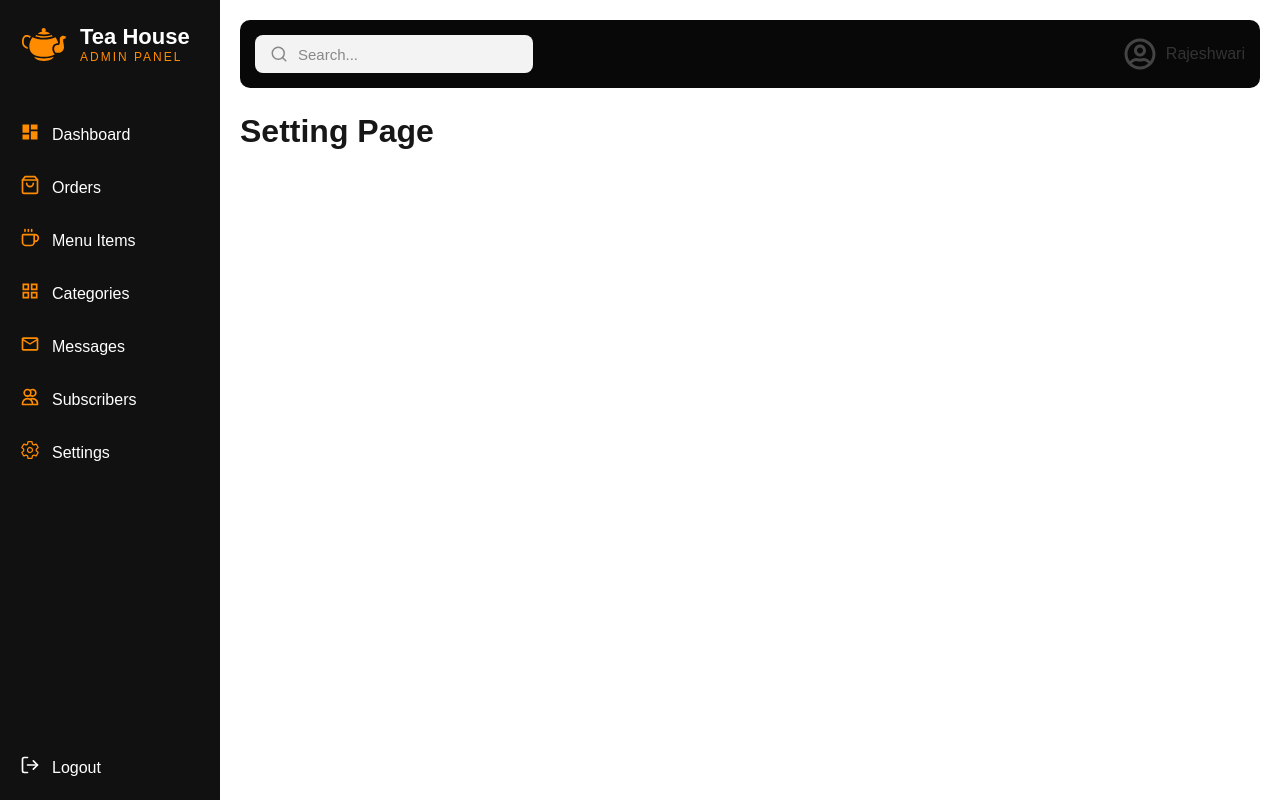
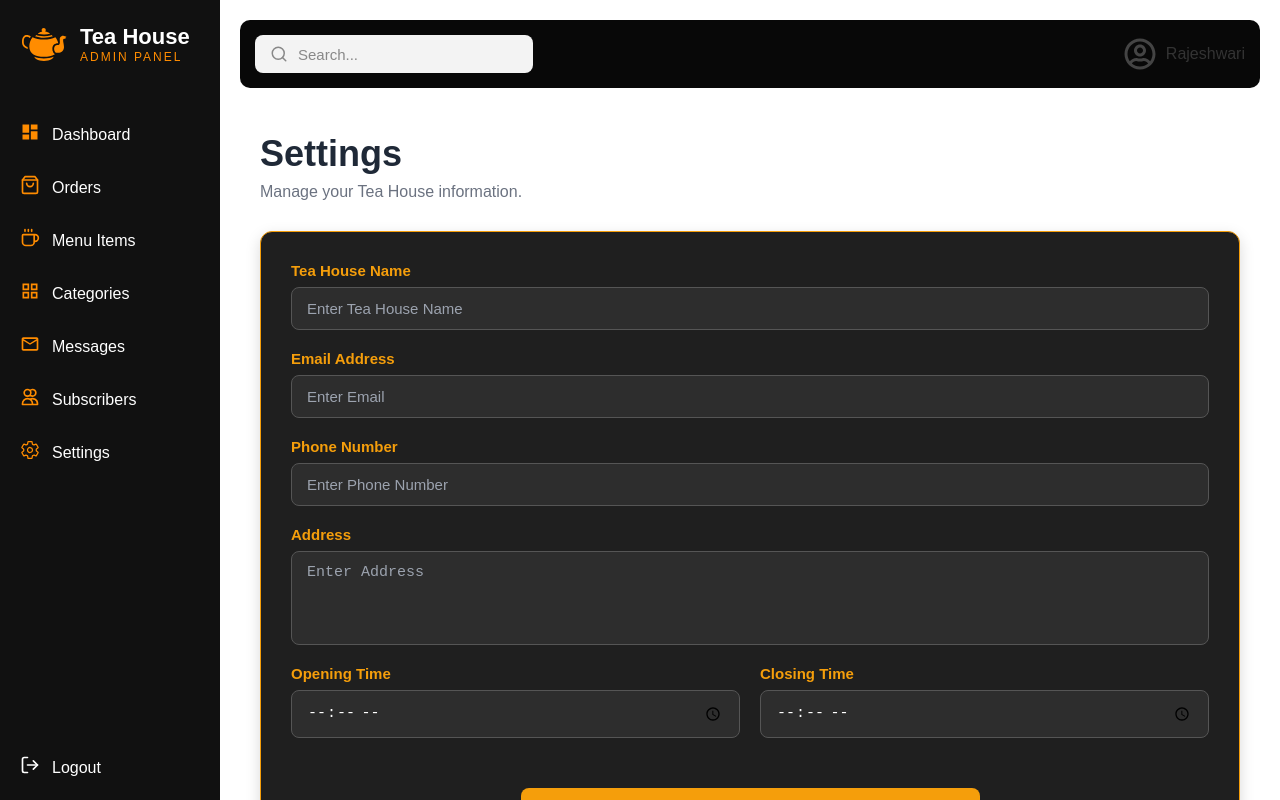
Before and after one commit to rajeshwari-frontend/Tea_House_Project, a Next.js app: page /dashboard/settings in a window 1280 px wide. Built offline with nearby package versions, Linux system fonts and the light colour scheme.

Commit message:
created setting page

```diff
--- a/app/dashboard/settings/page.jsx
+++ b/app/dashboard/settings/page.jsx
@@ -1,3 +1,5 @@
-export default function MenuItems() {
-  return <h1>Setting Page</h1>;
+import Settings from "@/components/Settings";
+
+export default function MenuItemsPage() {
+  return <Settings/>;
 }
--- a/components/Settings/index.css
+++ b/components/Settings/index.css
@@ -0,0 +1,118 @@
+.settings-page {
+  padding: 20px;
+}
+
+.settings-header {
+  margin-bottom: 30px;
+}
+
+.settings-header h1 {
+  font-size: 36px;
+  color: #1f2937;
+  margin-bottom: 8px;
+}
+
+.settings-header p {
+  color: #6b7280;
+  font-size: 16px;
+}
+
+.settings-form {
+  background: #1f1f1f;
+  border: 1px solid #f59e0b;
+  border-radius: 12px;
+  padding: 30px;
+  box-shadow: 0 5px 15px rgba(0, 0, 0, 0.15);
+}
+
+.form-group {
+  display: flex;
+  flex-direction: column;
+  margin-bottom: 20px;
+}
+
+.form-group label {
+  color: #f59e0b;
+  font-size: 15px;
+  font-weight: 600;
+  margin-bottom: 8px;
+}
+
+.form-group input,
+.form-group textarea {
+  width: 100%;
+  padding: 12px 15px;
+  background: #2d2d2d;
+  color: #ffffff;
+  border: 1px solid #555;
+  border-radius: 8px;
+  font-size: 15px;
+  outline: none;
+  transition: 0.3s;
+  resize: none;
+}
+
+.form-group input:focus,
+.form-group textarea:focus {
+  border-color: #f59e0b;
+  box-shadow: 0 0 8px rgba(245, 158, 11, 0.3);
+}
+
+.form-group input::placeholder,
+.form-group textarea::placeholder {
+  color: #9ca3af;
+}
+
+.time-container {
+  display: flex;
+  gap: 20px;
+}
+
+.time-container .form-group {
+  flex: 1;
+}
+.button-container {
+  display: flex;
+  justify-content: center;
+  margin-top: 30px;
+}
+.save-btn {
+  width: 50%;
+  padding: 14px;
+  background: #f59e0b;
+  color: #1f1f1f;
+  border: none;
+  border-radius: 8px;
+  font-size: 17px;
+  font-weight: 600;
+  cursor: pointer;
+  transition: 0.3s;
+  align-content: center;
+}
+
+.save-btn:hover {
+  background: #d97706;
+}
+
+@media (max-width: 768px) {
+  .settings-page {
+    padding: 15px;
+  }
+
+  .settings-header h1 {
+    font-size: 30px;
+  }
+
+  .settings-form {
+    padding: 20px;
+  }
+
+  .time-container {
+    flex-direction: column;
+    gap: 0;
+  }
+
+  .save-btn {
+    font-size: 16px;
+  }
+}
--- a/components/Settings/index.jsx
+++ b/components/Settings/index.jsx
@@ -0,0 +1,127 @@
+"use client";
+
+import { useState } from "react";
+import "./index.css";
+
+const Settings = () => {
+  const [formData, setFormData] = useState({
+    teaHouseName: "",
+    email: "",
+    phone: "",
+    address: "",
+    openingTime: "",
+    closingTime: "",
+  });
+
+  const handleChange = (e) => {
+    const { name, value } = e.target;
+
+    setFormData((prevData) => ({
+      ...prevData,
+      [name]: value,
+    }));
+  };
+
+  const handleSubmit = (e) => {
+    e.preventDefault();
+
+    console.log(formData);
+
+    alert("Settings Saved Successfully!");
+  };
+
+  return (
+    <div className="settings-page">
+
+      <div className="settings-header">
+        <h1>Settings</h1>
+        <p>Manage your Tea House information.</p>
+      </div>
+
+      <form className="settings-form" onSubmit={handleSubmit}>
+
+        <div className="form-group">
+          <label>Tea House Name</label>
+
+          <input
+            type="text"
+            name="teaHouseName"
+            placeholder="Enter Tea House Name"
+            value={formData.teaHouseName}
+            onChange={handleChange}
+          />
+        </div>
+
+        <div className="form-group">
+          <label>Email Address</label>
+
+          <input
+            type="email"
+            name="email"
+            placeholder="Enter Email"
+            value={formData.email}
+            onChange={handleChange}
+          />
+        </div>
+
+        <div className="form-group">
+          <label>Phone Number</label>
+
+          <input
+            type="text"
+            name="phone"
+            placeholder="Enter Phone Number"
+            value={formData.phone}
+            onChange={handleChange}
+          />
+        </div>
+
+        <div className="form-group">
+          <label>Address</label>
+
+          <textarea
+            name="address"
+            rows="4"
+            placeholder="Enter Address"
+            value={formData.address}
+            onChange={handleChange}
+          />
+        </div>
+
+        <div className="time-container">
+
+          <div className="form-group">
+            <label>Opening Time</label>
+
+            <input
+              type="time"
+              name="openingTime"
+              value={formData.openingTime}
+              onChange={handleChange}
+            />
+          </div>
+
+          <div className="form-group">
+            <label>Closing Time</label>
+
+            <input
+              type="time"
+              name="closingTime"
+              value={formData.closingTime}
+              onChange={handleChange}
+            />
+          </div>
+
+        </div>
+<div className="button-container">
+        <button type="submit" className="save-btn">
+          Save Changes
+        </button>
+</div>
+      </form>
+
+    </div>
+  );
+};
+
+export default Settings;
```
